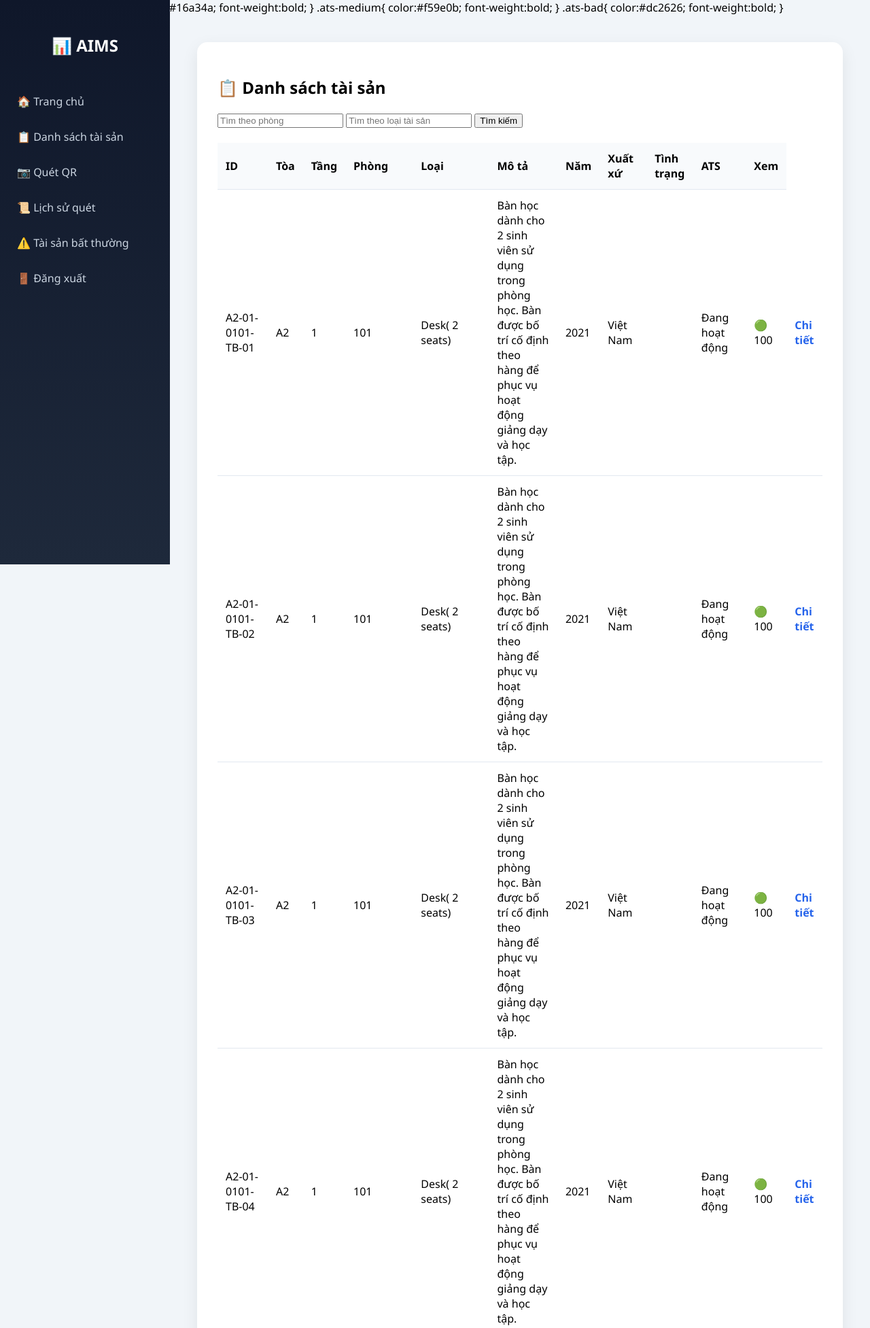
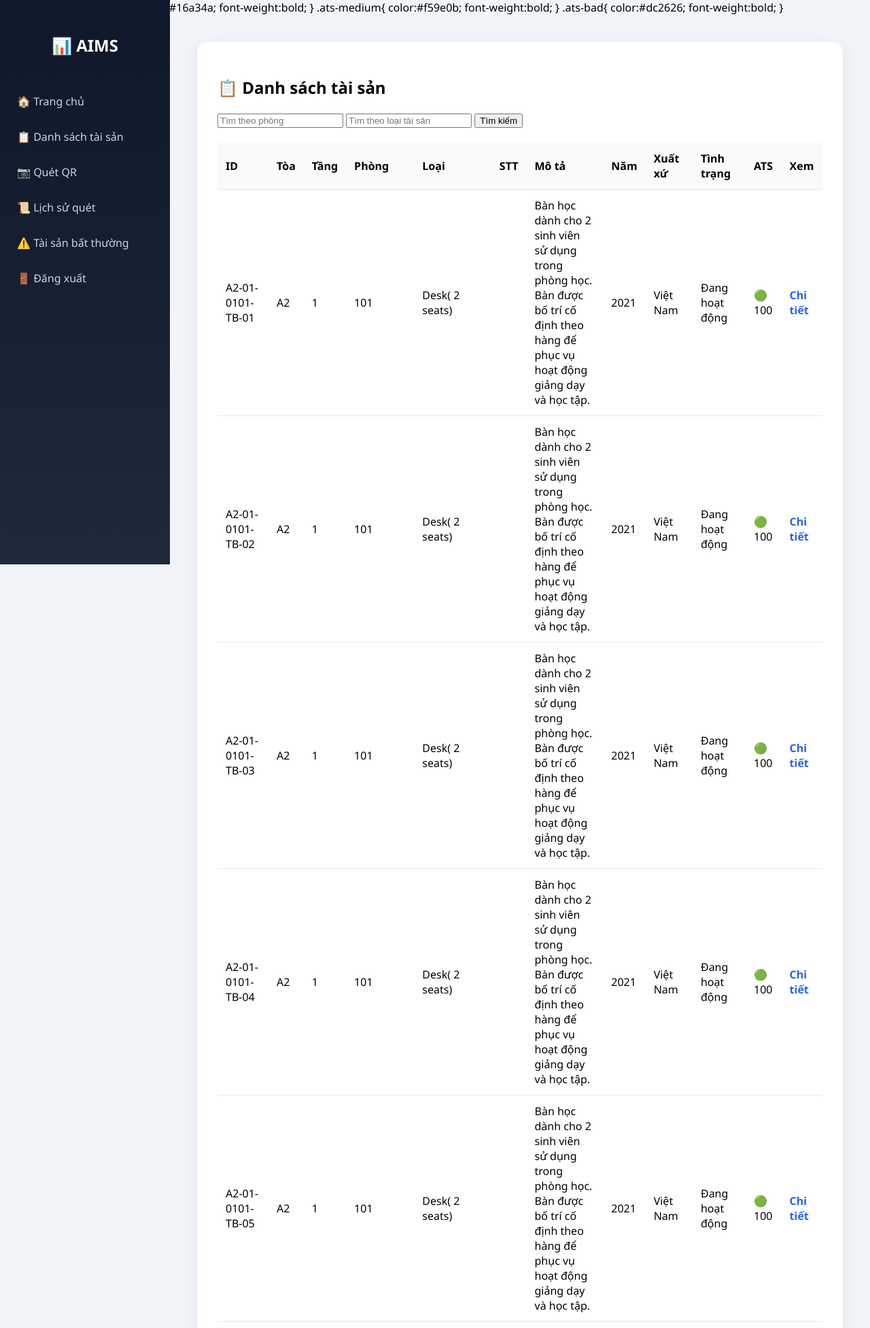
Before and after one commit to chi-295/QLTS-AIMS, a Flask app: page /assets in a window 1280 px wide. Shown: the top 1953 px of the page at 68% size. Run offline with Flask 3, Linux system fonts and the light colour scheme; the visitor is signed in with stand-in values (Sample User, id 1).

Commit message:
Refactor HTML structure and styles in assets.html

```diff
--- a/templates/assets.html
+++ b/templates/assets.html
@@ -152,6 +152,7 @@ a.detail:hover{
 <th>Tầng</th>
 <th>Phòng</th>
 <th>Loại</th>
+<th>STT</th>
 <th>Mô tả</th>
 <th>Năm</th>
 <th>Xuất xứ</th>
@@ -168,10 +169,10 @@ a.detail:hover{
 <td>{{ asset["Floor"] }}</td>
 <td>{{ asset["Room"] }}</td>
 <td>{{ asset["Type_asset"] }}</td>
+<td>{{ asset["Odinal_number"] }}</td>
 <td>{{ asset["Description"] }}</td>
 <td>{{ asset["Year"] }}</td>
 <td>{{ asset["Origin"] }}</td>
-<td>{{ asset["Odinal_number"] }}</td>
 <td>{{ asset["Status"] }}</td>
 <td>
 
```
